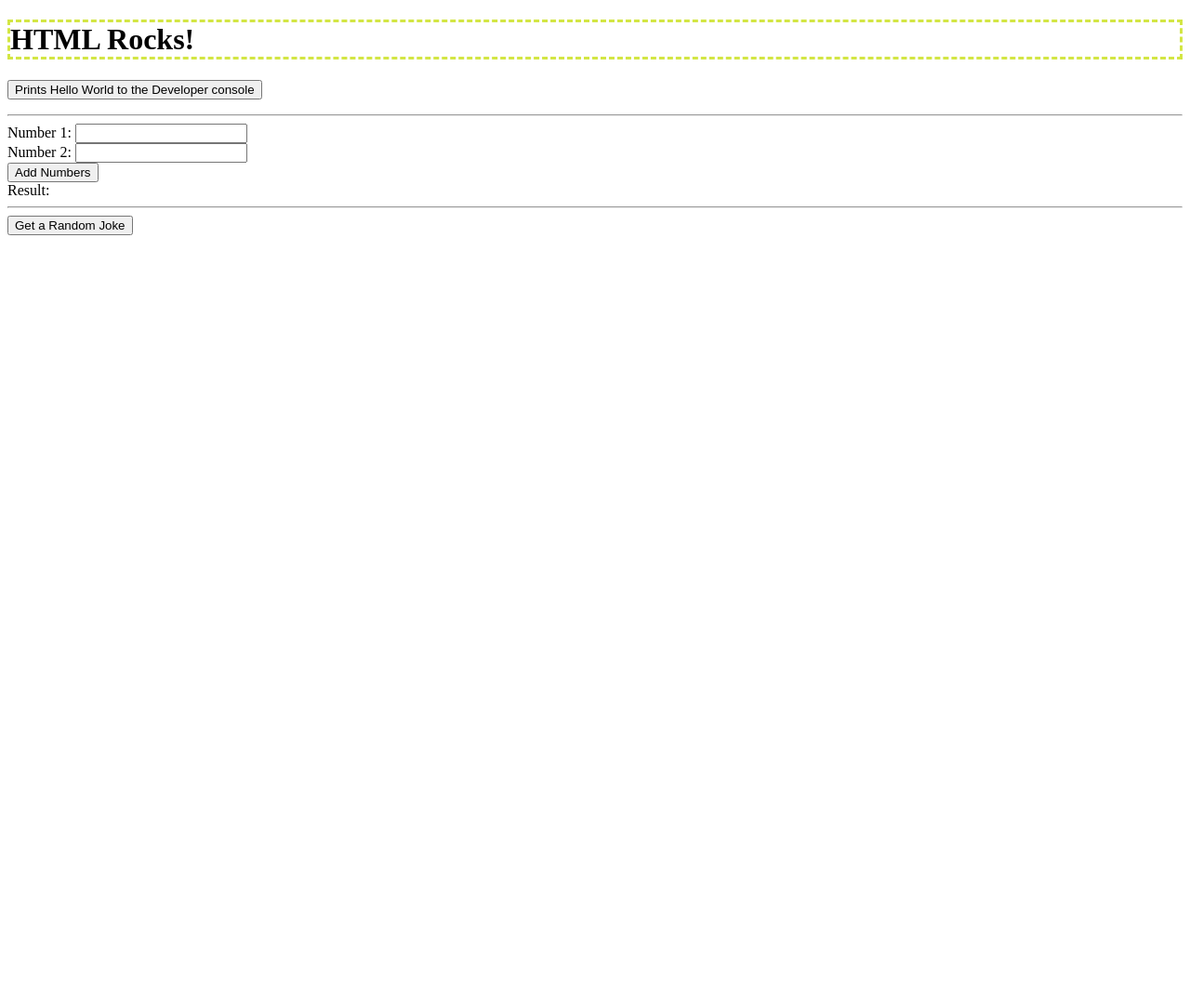
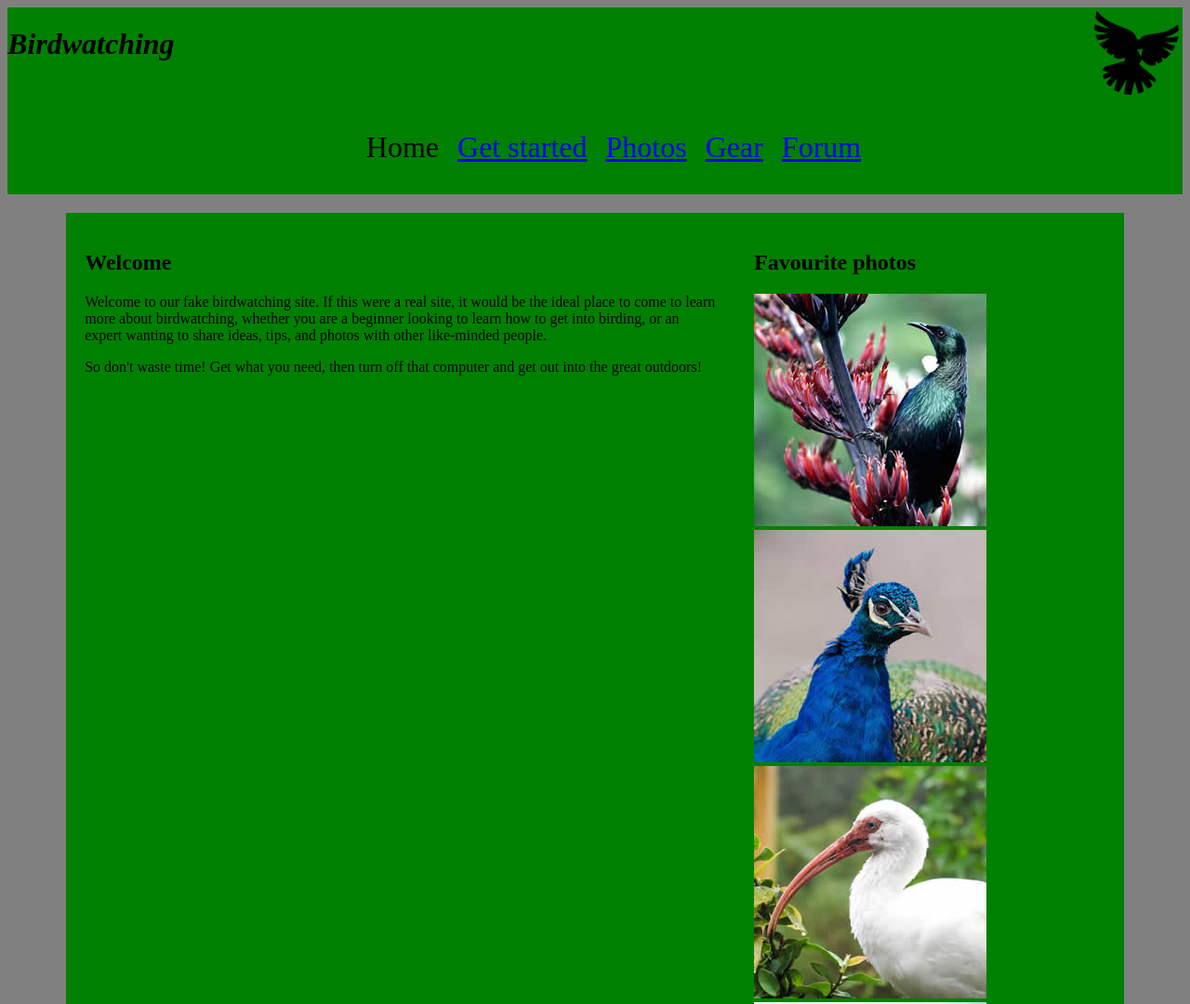
Before and after one commit to fadimikha1/m4.2Lab, a website: page index.html in a window 1280 px wide. Shown: the top 1080 px of the page at 93% size. Before the commit the page ends 800 px from the top, so only its background shows below. Drawn offline with Linux system fonts and the light colour scheme.

Commit message:
finished 4.2lab

```diff
--- a/index.html
+++ b/index.html
@@ -1,79 +1,53 @@
-<!doctype html>
-<html>
+<!DOCTYPE html>
+<html lang="en">
+  <head>
+    <meta charset="utf-8">
+    <title>Birdwatching</title>
+    <link href="https://fonts.googleapis.com/css?family=Roboto+Condensed:300%7CCinzel+Decorative:700" rel="stylesheet">
+    <link rel="stylesheet" href="style.css">
 
-<head>
-  <meta charset="utf-8">
-  <title>Hello World!</title>
-  <meta name="description" content="">
-  <meta name="viewport" content="width=device-width, initial-scale=1">
-  <link rel="stylesheet" href="css/style.css">
-  <link rel="shortcut icon" href="img/favicon.ico">
-</head>
+    <!--[if lt IE 9]>
+      <script src="https://cdnjs.cloudflare.com/ajax/libs/html5shiv/3.7.3/html5shiv.js"></script>
+    <![endif]-->
+  </head>
 
-<body>
-  <h1>HTML Rocks!</h1>
-  <p>
-    <button  onclick="helloWorld()">Prints Hello World to the Developer console</button>
-  </p>
-  <hr>
-  <form id="addForm">
-    <label for="num1">Number 1:</label>
-    <input type="number" id="num1" name="num1" required>
-    <br>
-    <label for="num2">Number 2:</label>
-    <input type="number" id="num2" name="num2" required>
-    <br>
-    <button type="submit">Add Numbers</button>
-  </form>
+  <body>
 
-  <label id="result">Result:</label>
+    <header>
+      <h1>Birdwatching</h1>
+      <img src="dove.png" alt="a simple dove logo" width="100" height="100">
 
-  <hr>
+    </header>
+    <nav>
+      <ul>
+        <li><span>Home</span></li>
+        <li><a href="#">Get started</a></li>
+        <li><a href="#">Photos</a></li>
+        <li><a href="#">Gear</a></li>
+        <li><a href="#">Forum</a></li>
+      </ul>
+    </nav>
+    <div class="container">
+    <main>
+      <h2>Welcome</h2>
 
-  <button id="jokeButton">Get a Random Joke</button>
-  <p id="joke"></p>
+      <p>Welcome to our fake birdwatching site. If this were a real site, it would be the ideal place to come to learn more about birdwatching, whether you are a beginner looking to learn how to get into birding, or an expert wanting to share ideas, tips, and photos with other like-minded people.</p>
 
-  <script type="module" script="js/main.js">
-    import {helloWorld, add, fetchRandomJoke} from './js/main.js';
+      <p>So don't waste time! Get what you need, then turn off that computer and get out into the great outdoors!</p>
+    </main>
+    <section>
+      <h2>Favourite photos</h2>
 
-    // This shows how to assign a function to the window object
-    // so that it can be called from the browser console
-    window.helloWorld = helloWorld;
+      <a href="favorite-1.jpg"><img src="favorite-1_th.jpg" alt="Small black bird, black claws, long black slender beak, links to larger version of the image"></a>
+      <a href="favorite-2.jpg"><img src="favorite-2_th.jpg" alt="Top half of a pretty bird with bright blue plumage on neck, light colored beak, blue headdress, links to larger version of the image"></a>
+      <a href="favorite-3.jpg"><img src="favorite-3_th.jpg" alt="Top half of a large bird with white plumage, very long curved narrow light colored break, links to larger version of the image"></a>
+      <a href="favorite-4.jpg"><img src="favorite-4_th.jpg" alt="Large bird, mostly white plumage with black plumage on back and rear, long straight white beak, links to larger version of the image"></a>
+    </section>
+  </div>
+      <footer>
+      <p>This fake website example is CC0 — any part of this code may be reused in any way you wish. Original example written by Chris Mills, 2016.</p>
 
-    // This shows how to add an event listener to a button in the HTML
-    // and call a function when the button is clicked
-    const form = document.getElementById('addForm');
-    form.addEventListener('submit', function(e) {
-      e.preventDefault();
-      const num1 = parseFloat(document.getElementById('num1').value);
-      const num2 = parseFloat(document.getElementById('num2').value);
-      try{
-        const result = add(num1, num2);
-        document.getElementById('result').textContent = `Result: ${result}`;
-      }catch(e){
-        console.error(e);
-        document.getElementById('result').textContent = `Error: ${e.message}`;
-      }
-
-    });
-
-    // this shows how to add an event listener to a button in the HTML
-    // that calls a function that fetches a random joke from an API
-    // and displays it on the page
-    const jokebtn = document.getElementById('jokeButton');
-    const jokeresult = document.getElementById('joke');
-    jokebtn.addEventListener('click', async () => {
-      try {
-        jokeresult.textContent = 'Loading...';
-        const joke = await fetchRandomJoke();
-        document.getElementById('joke').textContent = joke;
-      } catch (e) {
-        console.error(e);
-        document.getElementById('joke').textContent = `Error: ${e.message}`;
-      }
-    });
-  </script>
-
-</body>
-
+      <p><a href="http://game-icons.net/lorc/originals/dove.html">Dove icon</a> by Lorc.</p>
+    </footer>
+  </body>
 </html>
--- /dev/null
+++ b/style.css
@@ -0,0 +1,71 @@
+footer{
+    border-color: green;
+  background-color: green;
+}
+body{
+    border-color: grey;
+  background-color: grey;
+  display: flex;
+    flex-direction: column;
+    align-items: center;
+}
+/* ChatGPT prompt used to help figure out the display and content attributes */
+.container {
+    display: flex;
+    justify-content: space-between; /* Spaces them out */
+    width: 90%; /* Adjust width of content */
+    margin: 20px auto; /* Centers the content */
+}
+
+header{
+border-color: green;
+  background-color: green;
+  padding: auto;
+  text-align: center;
+  width: 100%;
+  float: left;
+  display: flex;
+  justify-content: space-between;
+
+}
+nav{
+    border-color: green;
+  background-color: green;
+  width: 100%;
+
+}
+
+/* used chatgpt prmpt for how to centrlly allign links in a header to figure this out*/
+nav ul {
+    display: flex;
+    justify-content: center;
+    gap: 20px;
+    list-style: none;
+    font-size: xx-large;
+}
+
+header h1{
+    font-style: italic;
+}
+
+main{
+    border-color: green;
+  background-color: green;
+  padding: 20px;
+ float: left;
+ max-width: 900px;
+
+
+}
+
+section{border-color: green;
+    background-color: green;
+    padding: 20px;
+   float: left;
+
+
+  }
+
+
+
+/* also used https://www.w3schools.com/html/html_layout.asp for inspiration on css layouts */
```
Also changed, not shown: README.md, dove.png (added), favorite-1.jpg (added), favorite-1_th.jpg (added), favorite-2.jpg (added), favorite-2_th.jpg (added), favorite-3.jpg (added), favorite-3_th.jpg (added), favorite-4.jpg (added), favorite-4_th.jpg (added), styles.css (added).
